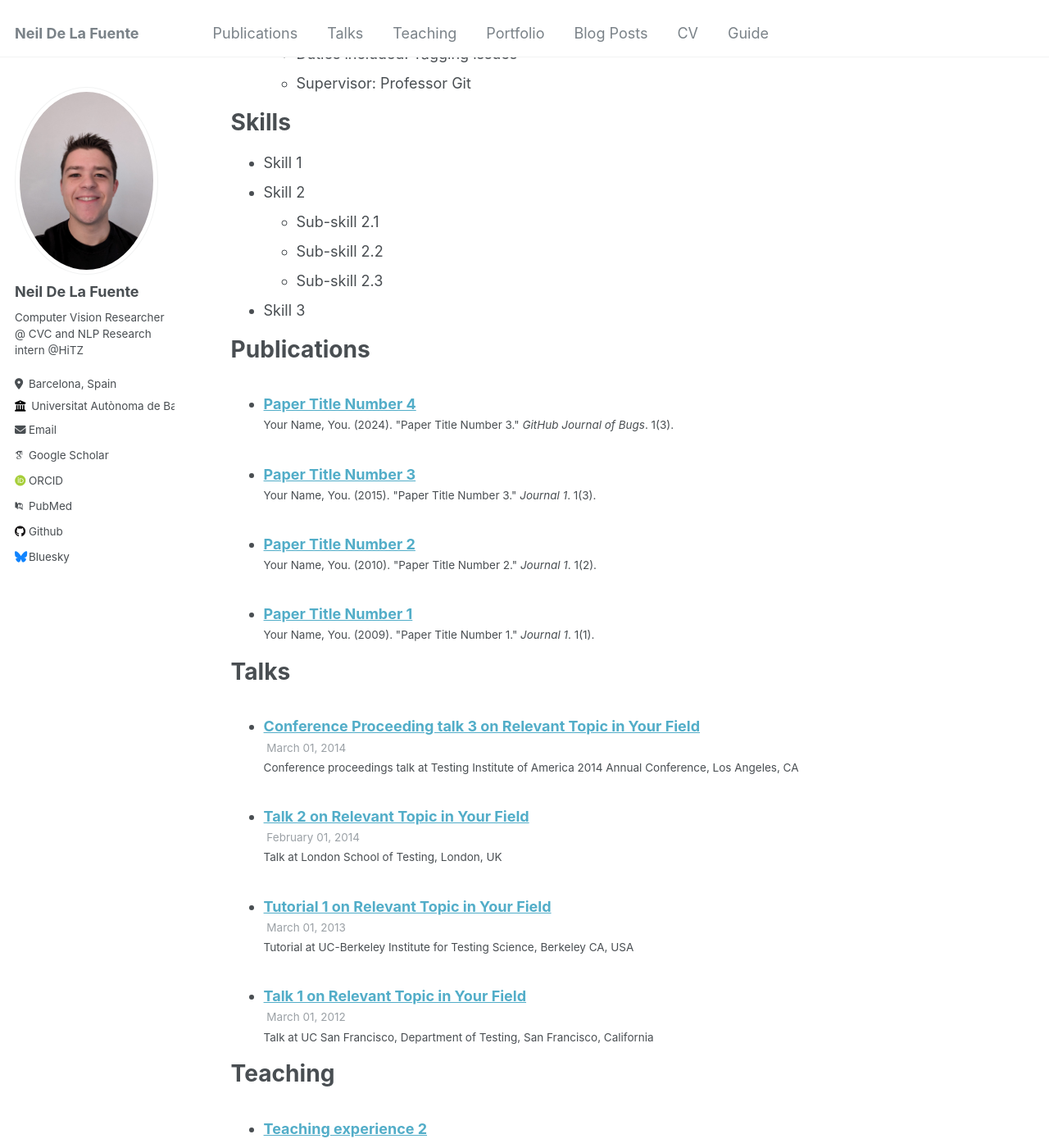
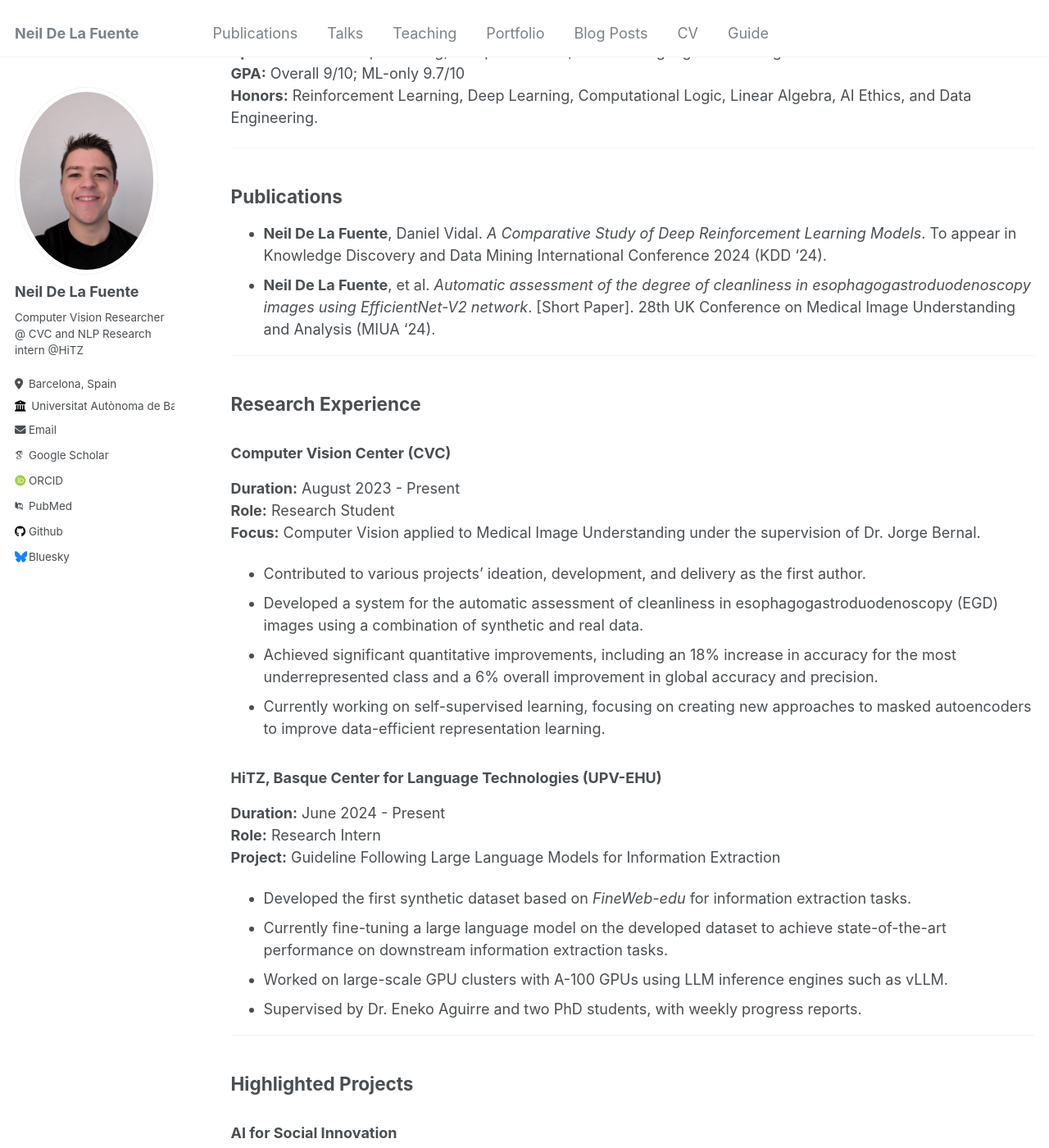
Before and after one commit to Neilus03/neilus03.github.io, a Jekyll site: the page built from _pages/cv.md, in a window 1280 px wide and 1400 px high, scrolled down 677 px. Shown: the whole window at 82% size. Built offline with Jekyll 4.4.1, drawn with Linux system fonts in a browser that asks for light colours; some web fonts are replaced; some of the changed text lies outside the part shown.

Commit message:
Update cv.md

```diff
--- a/_pages/cv.md
+++ b/_pages/cv.md
@@ -8,57 +8,121 @@ redirect_from:
 ---
 
 {% include base_path %}
+# Neil De La Fuente
 
-Education
-======
-* Ph.D in Version Control Theory, GitHub University, 2018 (expected)
-* M.S. in Jekyll, GitHub University, 2014
-* B.S. in GitHub, GitHub University, 2012
+**Location:** Barcelona, Spain
+**GitHub:** [https://github.com/Neilus03](https://github.com/Neilus03)
+**Email:** ndelafuente@cvc.uab.cat
 
-Work experience
-======
-* Spring 2024: Academic Pages Collaborator
-  * Github University
-  * Duties includes: Updates and improvements to template
-  * Supervisor: The Users
+---
 
-* Fall 2015: Research Assistant
-  * Github University
-  * Duties included: Merging pull requests
-  * Supervisor: Professor Hub
+## Personal Profile
 
-* Summer 2015: Research Assistant
-  * Github University
-  * Duties included: Tagging issues
-  * Supervisor: Professor Git
+Highly motivated AI undergraduate specializing in deep learning, computer vision, and NLP. Notable academic achievements and research experience, including publications in top conferences. Strong interest in self-supervised representation learning. Communicative and fluent in 5 languages, with proven skills in collaborative research and community engagement.
 
-Skills
-======
-* Skill 1
-* Skill 2
-  * Sub-skill 2.1
-  * Sub-skill 2.2
-  * Sub-skill 2.3
-* Skill 3
+---
 
-Publications
-======
-  <ul>{% for post in site.publications reversed %}
-    {% include archive-single-cv.html %}
-  {% endfor %}</ul>
+## Education
 
-Talks
-======
-  <ul>{% for post in site.talks reversed %}
-    {% include archive-single-talk-cv.html  %}
-  {% endfor %}</ul>
+**Autonomous University of Barcelona**
+*Bachelor of Science in Artificial Intelligence with Honors*
+**Duration:** September 2021 - Present
+**Graduation:** June 2025
+**Specialization:** Deep Learning, Computer Vision, Natural Language Processing
+**GPA:** Overall 9/10; ML-only 9.7/10
+**Honors:** Reinforcement Learning, Deep Learning, Computational Logic, Linear Algebra, AI Ethics, and Data Engineering.
 
-Teaching
-======
-  <ul>{% for post in site.teaching reversed %}
-    {% include archive-single-cv.html %}
-  {% endfor %}</ul>
+---
 
-Service and leadership
-======
-* Currently signed in to 43 different slack teams
+## Publications
+
+- **Neil De La Fuente**, Daniel Vidal. *A Comparative Study of Deep Reinforcement Learning Models*. To appear in Knowledge Discovery and Data Mining International Conference 2024 (KDD '24).
+- **Neil De La Fuente**, et al. *Automatic assessment of the degree of cleanliness in esophagogastroduodenoscopy images using EfficientNet-V2 network*. [Short Paper]. 28th UK Conference on Medical Image Understanding and Analysis (MIUA '24).
+
+---
+
+## Research Experience
+
+### Computer Vision Center (CVC)
+**Duration:** August 2023 - Present
+**Role:** Research Student
+**Focus:** Computer Vision applied to Medical Image Understanding under the supervision of Dr. Jorge Bernal.
+
+- Contributed to various projects' ideation, development, and delivery as the first author.
+- Developed a system for the automatic assessment of cleanliness in esophagogastroduodenoscopy (EGD) images using a combination of synthetic and real data.
+- Achieved significant quantitative improvements, including an 18% increase in accuracy for the most underrepresented class and a 6% overall improvement in global accuracy and precision.
+- Currently working on self-supervised learning, focusing on creating new approaches to masked autoencoders to improve data-efficient representation learning.
+
+### HiTZ, Basque Center for Language Technologies (UPV-EHU)
+**Duration:** June 2024 - Present
+**Role:** Research Intern
+**Project:** Guideline Following Large Language Models for Information Extraction
+
+- Developed the first synthetic dataset based on *FineWeb-edu* for information extraction tasks.
+- Currently fine-tuning a large language model on the developed dataset to achieve state-of-the-art performance on downstream information extraction tasks.
+- Worked on large-scale GPU clusters with A-100 GPUs using LLM inference engines such as vLLM.
+- Supervised by Dr. Eneko Aguirre and two PhD students, with weekly progress reports.
+
+---
+
+## Highlighted Projects
+
+### AI for Social Innovation
+**Duration:** Spring 2024
+
+- Partnered with three graduate students to work on OpenMath, an innovative Generative AI platform for personalized mathematical education.
+- Fine-tuned the Gemma-7b LLM on the OrcaMath math exercises dataset and integrated it into a self-made attractive user interface.
+- Conducted a study on the impact of this application by polling over 80 children, parents, educators, and teachers.
+- Made all the code publicly available on GitHub for anyone to access OpenMath web-app locally.
+
+### Advanced Natural Language Processing
+**Duration:** Spring 2024
+
+- Collaborated to develop RecSum, an innovative medical document summarization platform using advanced NLP techniques.
+- Engineered a comprehensive system with accurate information extraction, structured summarization, and few-shot learning capabilities, featuring multilingual support for English and Spanish.
+- Created a user-friendly web application interface with text input, file upload, and voice input options.
+- Project to be submitted to the COLING 2024 conference.
+
+---
+
+## Other Experience
+
+### Pi5 Podcast
+**Duration:** December 2023 - Present
+**Role:** Creator and Host
+
+- Produced and released over 65 episodes exploring mathematical concepts, including historical contexts, influential mathematicians, key theorems, theories, and paradoxes.
+- Expanded global reach to more than 40 countries, achieving 60,000+ monthly impressions.
+
+### Private Tutor
+**Duration:** January 2020 - April 2021
+
+- Helped young students improve in a wide range of subjects including Physics, Mathematics, Linguistics, and Industrial Technology.
+
+---
+
+## Awards
+
+- 2023 CVC Internship Award -- 2,000€
+- 2024 Rosa Sensat Award -- 1,600€
+- 2024 HackUPC x Inditex Honorary Mention
+- 2024 Computer Vision Center Hackaton Winners Award
+
+---
+
+## Community Involvement
+
+- Lead Deep Learning Reading Group, **Volunteer** (April 2024 - Present)
+- KDD 2024, **Student Volunteer** (August 2024 - Expected)
+
+---
+
+## References
+
+**Dr. Jorge Bernal**
+Head of the Image Sequence Evaluation (ISE) Lab at CVC.
+**Email:** jorge.bernal@uab.cat
+
+**Dr. Eneko Agirre**
+Director of HiTZ, Basque Center for Language Technology at UPV-EHU.
+**Email:** e.agirre@ehu.eus
```
